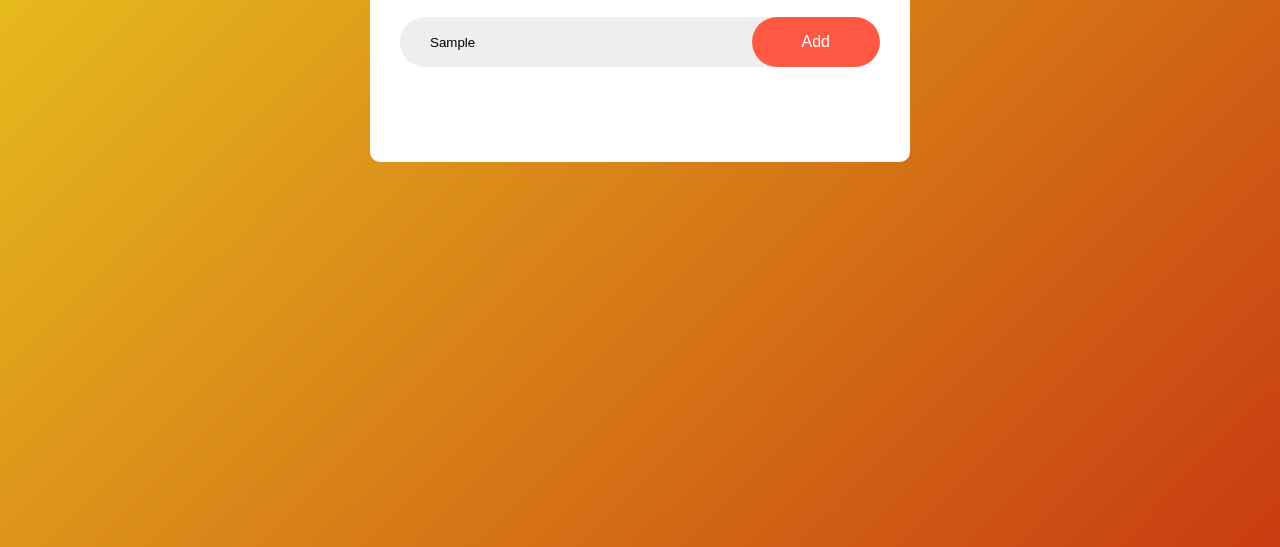
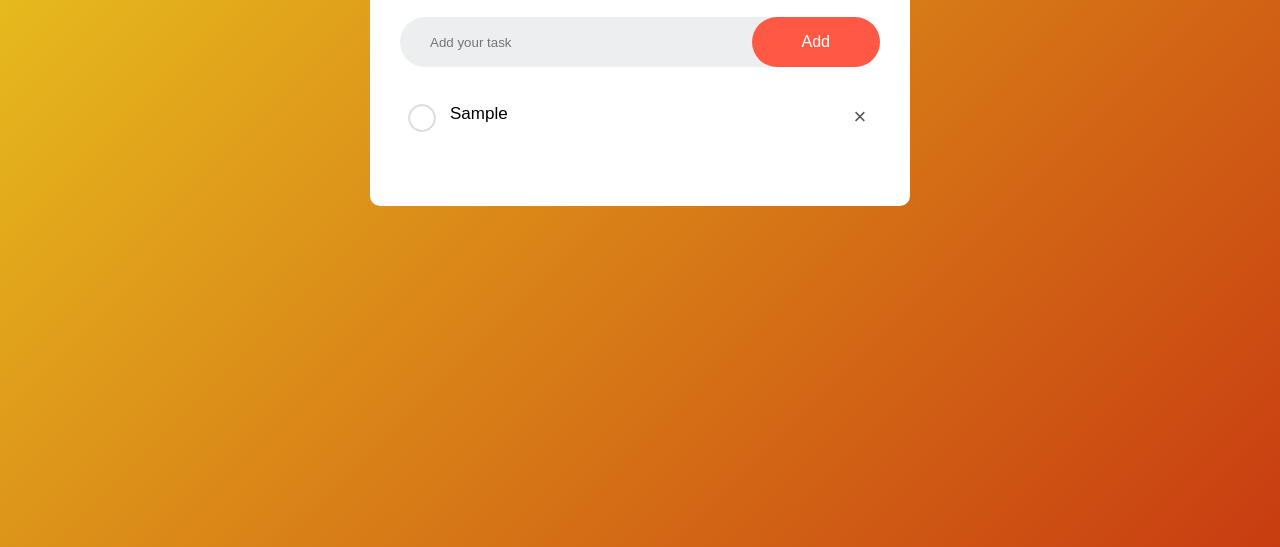
Before and after one commit to josephDcostaR/To-Do-List, a plain HTML site: page index.html in a window 1280 px wide. Both pictures are taken after typing "Sample" into the empty fields and a click on the button "Add". Shown: the part 253-800 px from the top of the page. Drawn offline with Linux system fonts and the light colour scheme.

Commit message:
script to do list

```diff
--- a/index.html
+++ b/index.html
@@ -14,7 +14,7 @@
             <h2>To-Do List <img src="images/icon.png" alt="icon"></h2>
             <div class="row">
                 <input type="text" id="input-box" placeholder="Add your task">
-                <button>Add</button>
+                <button onclick="AddTask()">Add</button>
             </div>
 
             <ul id="list-container">
--- a/script.js
+++ b/script.js
@@ -1 +1,47 @@
-const inputBox = document.getElementById("input-box")
+const inputBox = document.getElementById("input-box");
+const listContainer = document.getElementById("list-container");
+
+function AddTask(){
+    if(inputBox.value === ''){
+        alert("you must write something");
+    }
+    else{
+        let li = document.createElement("li");
+        li.innerHTML = inputBox.value
+        listContainer.appendChild(li);
+
+        let span = document.createElement("span");
+        span.innerHTML = "\u00d7";
+        li.appendChild(span);
+    }
+    inputBox.value = "";
+    saveData();
+}
+
+listContainer.addEventListener("click", function(e){
+    if(e.target.tagName === "LI"){
+        e.target.classList.toggle("checked");
+        saveData();
+    }
+    else if(e.target.tagName === "SPAN"){
+        e.target.parentElement.remove();
+        saveData();
+    }
+},false)
+
+
+function saveData(){
+    localStorage.setItem("data", listContainer.innerHTML);
+}
+
+function showTask(){
+    listContainer.innerHTML = localStorage.getItem("data");
+}
+
+showTask()
+
+inputBox.addEventListener("keypress", function(event){
+    if(event.key === "Enter"){
+        AddTask();
+    }
+})
--- a/style.css
+++ b/style.css
@@ -95,3 +95,22 @@ Task já concluida */
 ul li.checked::before {
        background-image: url(images/checked.png);
 }
+
+ul li span {
+    position: absolute;
+    right: 0;
+    top: 5px;
+    width: 40px;
+    height: 40px;
+    font-size: 22px;
+    color: #555;
+    line-height: 40px;
+    text-align: center;
+    border-radius: 50%;
+}
+
+ul li span:hover {
+    background: #edeef0;
+
+
+}
```
